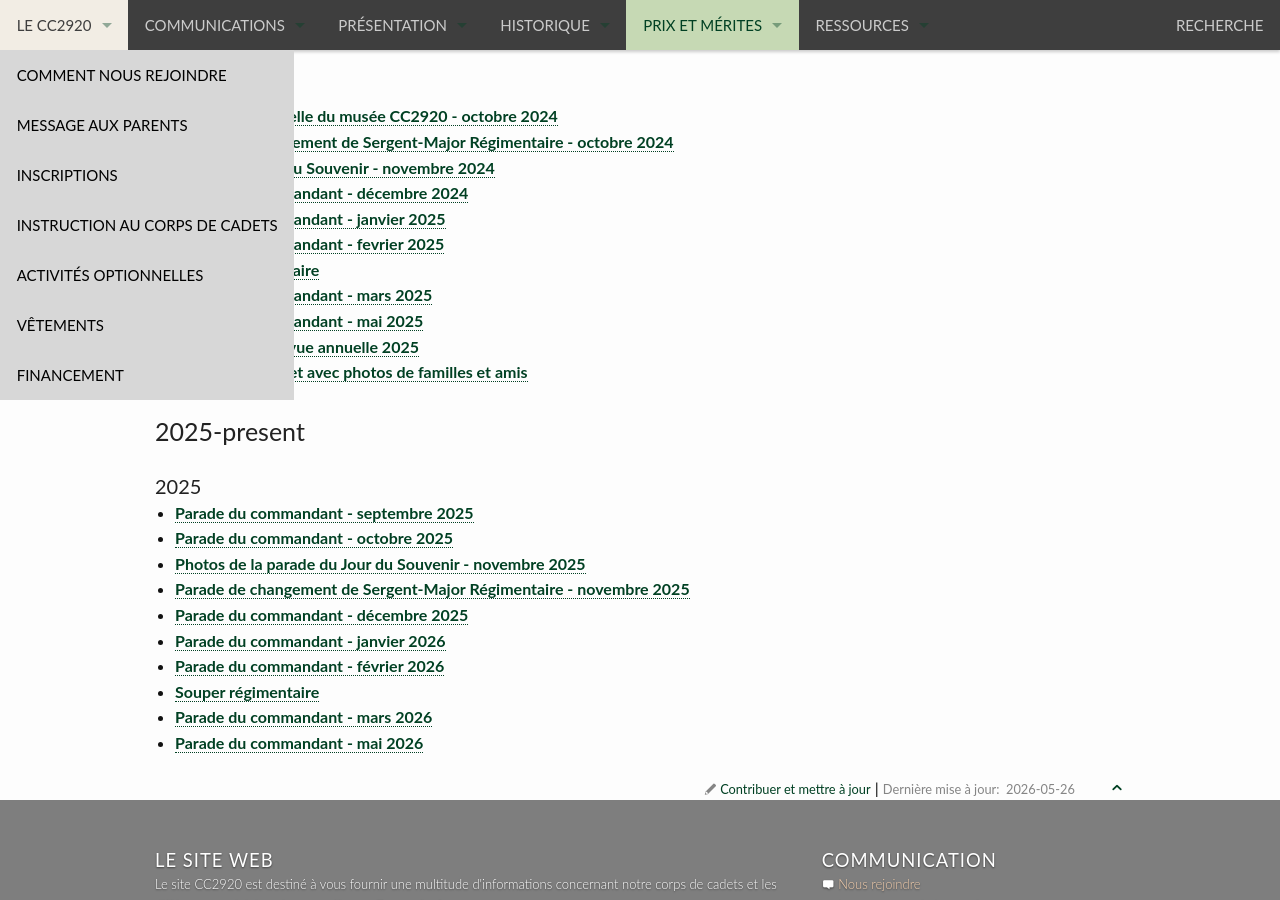
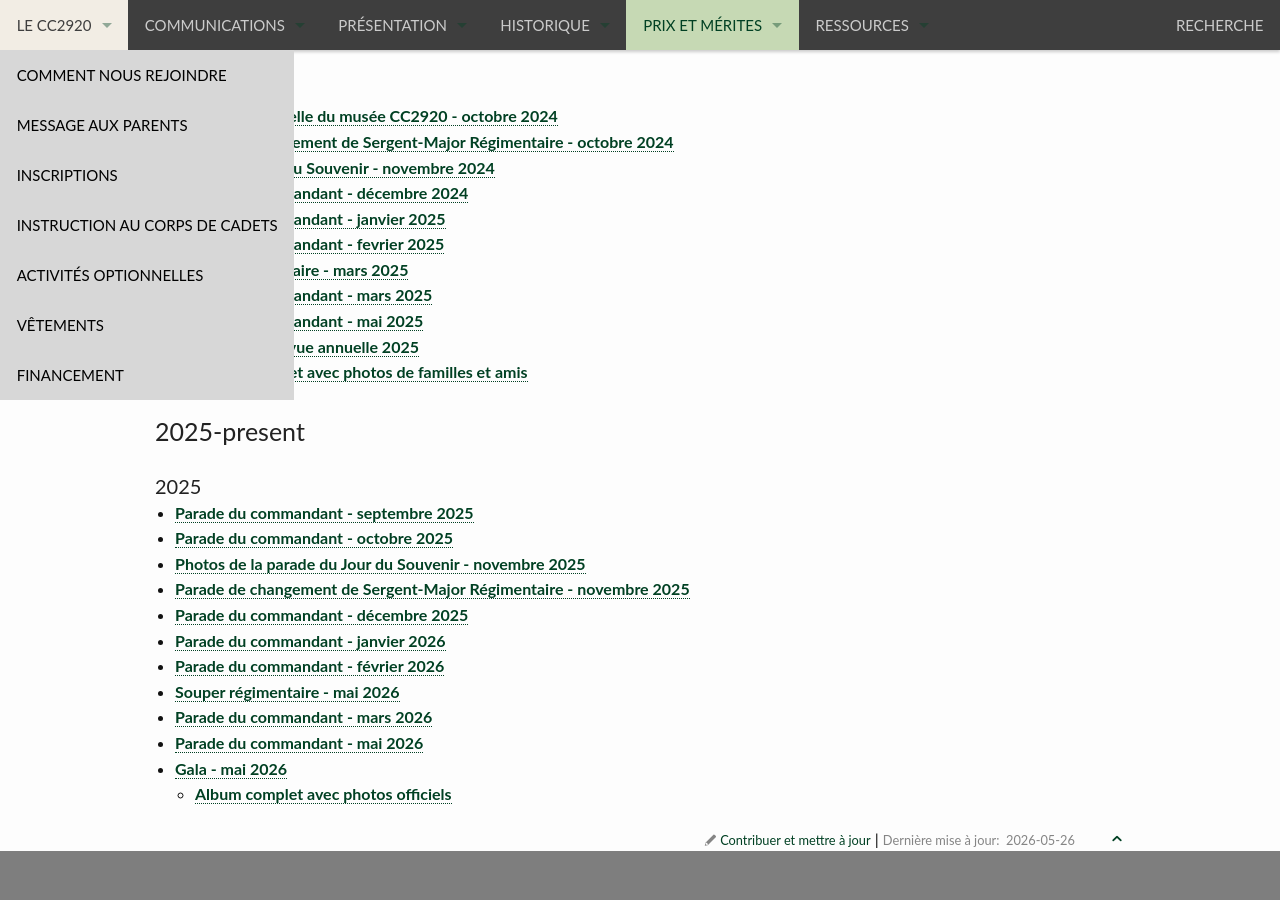
Before and after one commit to CC2920/web, a Jekyll site: the page built from _prix/photos.md, in a window 1280 px wide and 900 px high, scrolled down 5343 px. Built offline with Jekyll 4.4.1, drawn with Linux system fonts in a browser that asks for light colours.

Commit message:
Update event titles and add new gala entry

```diff
--- a/_prix/photos.md
+++ b/_prix/photos.md
@@ -194,7 +194,7 @@
 * [Parade du commandant - décembre 2024](https://photos.app.goo.gl/5k34vgHamqCryDnm6)
 * [Parade du commandant - janvier 2025](https://photos.app.goo.gl/1uzARADqDo5NNRFH8)
 * [Parade du commandant - fevrier 2025](https://photos.app.goo.gl/MUmDS8znKApTmBvu7)
-* [Souper régimentaire](https://photos.app.goo.gl/1yyxwbjxHSrCSNRx8)
+* [Souper régimentaire - mars 2025](https://photos.app.goo.gl/1yyxwbjxHSrCSNRx8)
 * [Parade du commandant - mars 2025](https://photos.app.goo.gl/ftXydu34uF8xmKiw9)
 * [Parade du commandant - mai  2025](https://photos.app.goo.gl/cz598xF5JGwGtehU7)
 * [Cérémonial - Revue annuelle 2025](https://photos.app.goo.gl/ZnEa81UaMXByEA1a6)
@@ -210,6 +210,8 @@
 * [Parade du commandant - décembre 2025](https://photos.app.goo.gl/nT86Yr18J16B7Tg79)
 * [Parade du commandant - janvier 2026](https://photos.app.goo.gl/ikUKpVqPxYknXwxG6)
 * [Parade du commandant - février 2026](https://photos.app.goo.gl/QckncFGrGYeL3PDD6)
-* [Souper régimentaire](https://photos.app.goo.gl/5F5sxBgVrbM2tZSe7)
+* [Souper régimentaire - mai 2026](https://photos.app.goo.gl/5F5sxBgVrbM2tZSe7)
 * [Parade du commandant - mars 2026](https://photos.app.goo.gl/th8ySTeEE1w4DDR86)
 * [Parade du commandant - mai 2026](https://photos.app.goo.gl/tudfHBHKMTRD9Tav7)
+* [Gala - mai 2026](https://photos.app.goo.gl/LDT7R8zdP2p8or1q6)
+  *  [Album complet avec photos officiels](https://photos.app.goo.gl/Juhd9BFbMjyfyFHA6)
```
